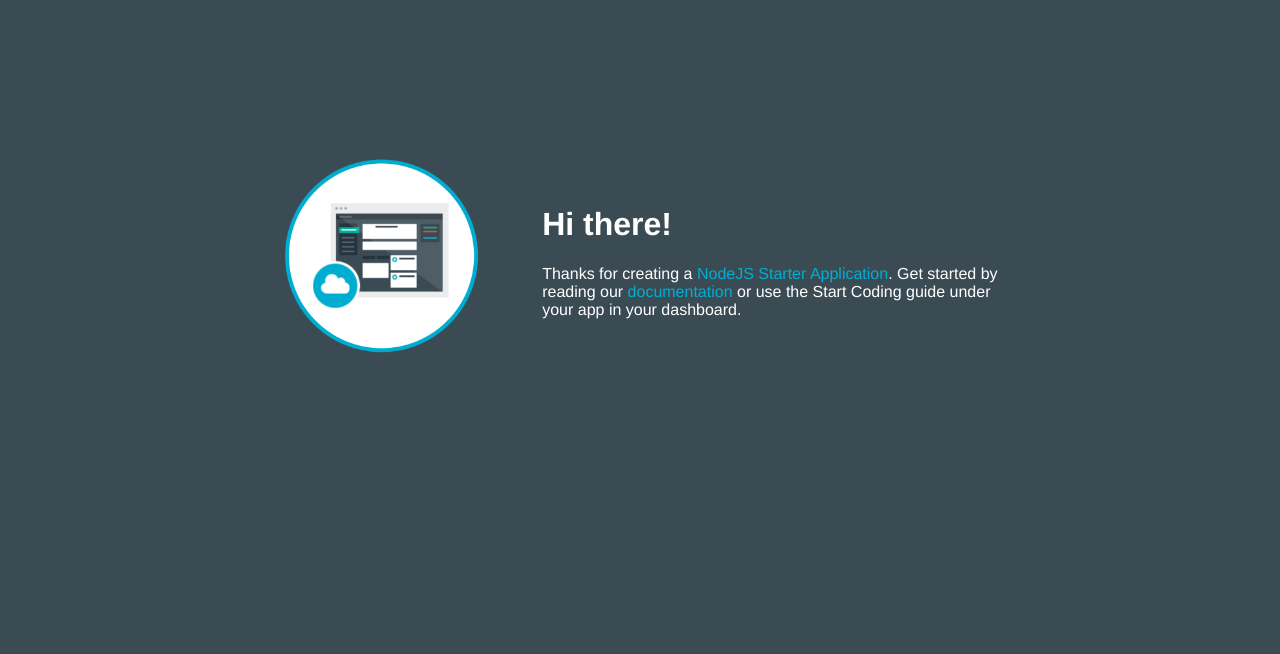
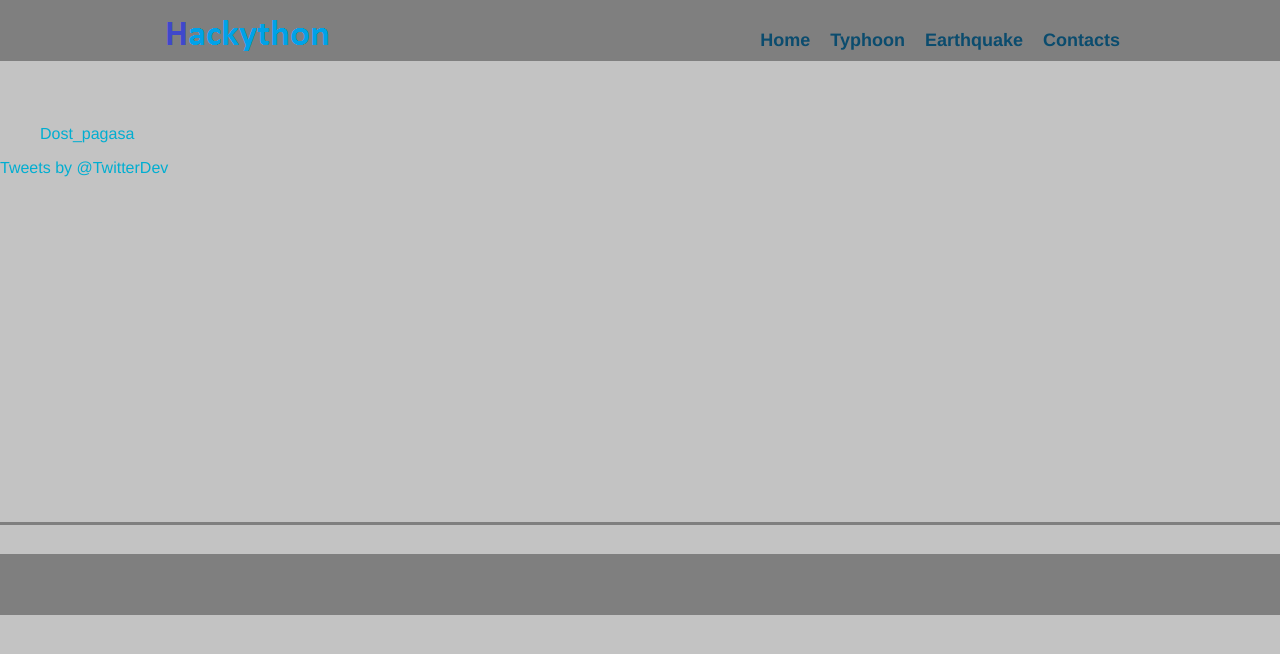
Before and after one commit to veruladm/hackython, a website: page public/index.html in a window 1280 px wide. Drawn offline with Linux system fonts and the light colour scheme.

Commit message:
templates and routes added

```diff
--- a/package.json
+++ b/package.json
@@ -6,8 +6,9 @@
     "start": "node app.js"
   },
   "dependencies": {
-		"express": "4.12.x",
-		"cfenv": "1.0.x"
+    "cfenv": "1.0.x",
+    "ejs": "^2.3.3",
+    "express": "4.12.x"
   },
   "repository": {},
   "engines": {
--- a/public/index.html
+++ b/public/index.html
@@ -2,26 +2,74 @@
 <html>
 
   <head>
-    <title>NodeJS Starter Application</title>
+    <title>Hackython</title>
     <meta charset="utf-8">
     <meta http-equiv="X-UA-Compatible" content="IE=edge">
     <meta name="viewport" content="width=device-width, initial-scale=1">
     <link rel="stylesheet" href="stylesheets/style.css">
   </head>
 
-  <body>
-    <table>
+  <body background = "images/background.png">
+    <script>
+        window.fbAsyncInit = function() {
+          FB.init({
+            appId      : '113903828961209',
+            xfbml      : true,
+            version    : 'v2.4'
+          });
+        };
+
+        (function(d, s, id){
+           var js, fjs = d.getElementsByTagName(s)[0];
+           if (d.getElementById(id)) {return;}
+           js = d.createElement(s); js.id = id;
+           js.src = "//connect.facebook.net/en_US/sdk.js";
+           fjs.parentNode.insertBefore(js, fjs);
+         }(document, 'script', 'facebook-jssdk'));
+    </script>
+<!--     <table>
       <tr>
         <td style= "width:30%;">
           <img class = "newappIcon" src="images/newapp-icon.png">
         <td>
             <h1>Hi there!</h1>
           <p>Thanks for creating a
-            <span class = "blue">NodeJS Starter Application</span>.
+            <span class = "blue" NodeJS Starter Application</span>.
             Get started by reading our
             <a href = "https://www.ng.bluemix.net/docs/#starters/nodejs/index.html#nodejs">documentation</a>
             or use the Start Coding guide under your app in your dashboard.
-    </table>
+    </table> -->
+    <div class = "containier">
+
+      <!-- Navigation -->
+      <nav>
+          <div class = "content">
+            <a href="/" class = "logo">
+              <img src = "/images/logo2.png">
+            </a>
+            <ul class = "menu">
+              <li><a href = "/">Home</a></li>
+              <li><a href = "/typhoon">Typhoon</a><li>
+              <li><a href = "/earthquake">Earthquake</a><li>
+              <li><a href = "/contacts">Contacts</a></li>
+            </ul>
+          </div>
+      </nav>
+
+      <!-- Home -->
+      <div class = "home">
+        <div class="fb-page" data-href="https://www.facebook.com/PAGASA.DOST.GOV.PH" data-width="500px" data-small-header="true" data-adapt-container-width="true" data-hide-cover="true" data-show-facepile="false" data-show-posts="true"><div class="fb-xfbml-parse-ignore"><blockquote cite="https://www.facebook.com/PAGASA.DOST.GOV.PH"><a href="https://www.facebook.com/PAGASA.DOST.GOV.PH">Dost_pagasa</a></blockquote></div></div>
+
+        <a class="twitter-timeline"
+  data-widget-id="600720083413962752"
+  href="https://twitter.com/dost_pagasa"
+  data-aria-polite="assertive">
+Tweets by @TwitterDev
+</a>
+
+      </div>
+    </div>
+
   </body>
 
 </html>
--- a/public/stylesheets/style.css
+++ b/public/stylesheets/style.css
@@ -32,7 +32,7 @@ h1 {
 	font-size: 2em;
 }
 
-.leftHalf {
+/*.leftHalf {
 	float: left;
 	background-color: #26343f;
 	width: 45%;
@@ -49,7 +49,7 @@ h1 {
 
 .blue {
 	color: #00aed1;
-}
+}*/
 
 
 table {
@@ -79,3 +79,56 @@ pre {
 	padding: 0;
 	margin: 0;
 }
+
+.container {
+  max-width: 1150px;
+  margin: 0 auto;
+  box-shadow: 0 2px 30px #000;
+}
+.content {
+  position: relative;
+  width: 960px;
+  margin: 0 auto;
+}
+.clear {
+  clear: both;
+}
+.left {
+  float: left;
+}
+.right {
+  float: right;
+}
+
+nav {
+  position: relative;
+  width: 100%;
+  height: 109px;
+}
+nav .logo {
+  position: absolute;
+  left: 0;
+  top: 10px;
+}
+nav .menu {
+  margin: 30px 0 0 0;
+  padding: 0;
+  list-style-type: none;
+  float: right;
+}
+nav .menu li {
+  margin: 0;
+  padding: 0;
+  float: left;
+}
+nav .menu li a {
+  color: #0b4c6e;
+  font-weight: bold;
+  font-size: 18px;
+  text-decoration: none;
+  display: block;
+  margin: 0 0 0 20px;
+}
+nav .menu li a:hover {
+  color: #148ccb;
+}
```
Also changed, not shown: app.js (+33 -3 lines), views/contacts.html (added, +66 -0 lines), views/earthquake.html (added, +66 -0 lines), views/typhoon.html (added, +66 -0 lines), public/images/background.png (added), public/images/logo.png (added), public/images/logo2.png (added). Lines whose indentation alone changed are shown as unchanged.
